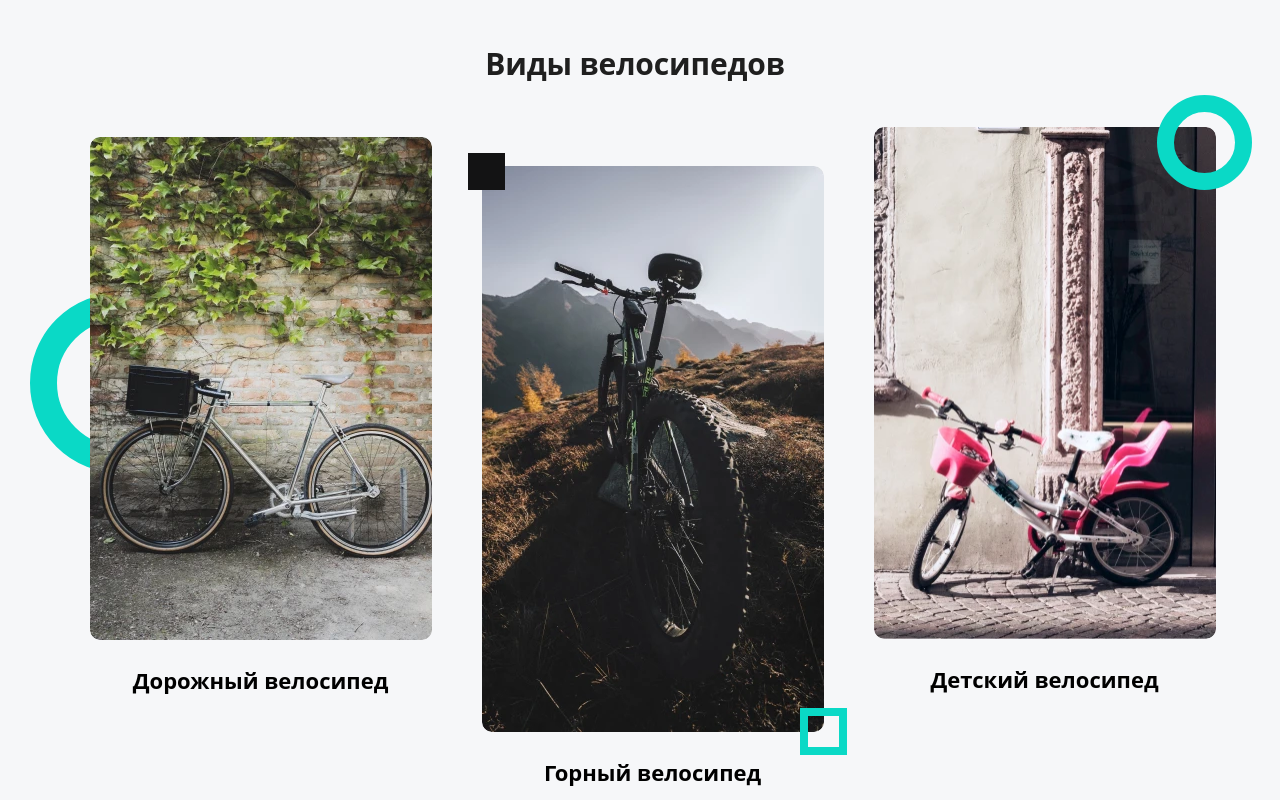
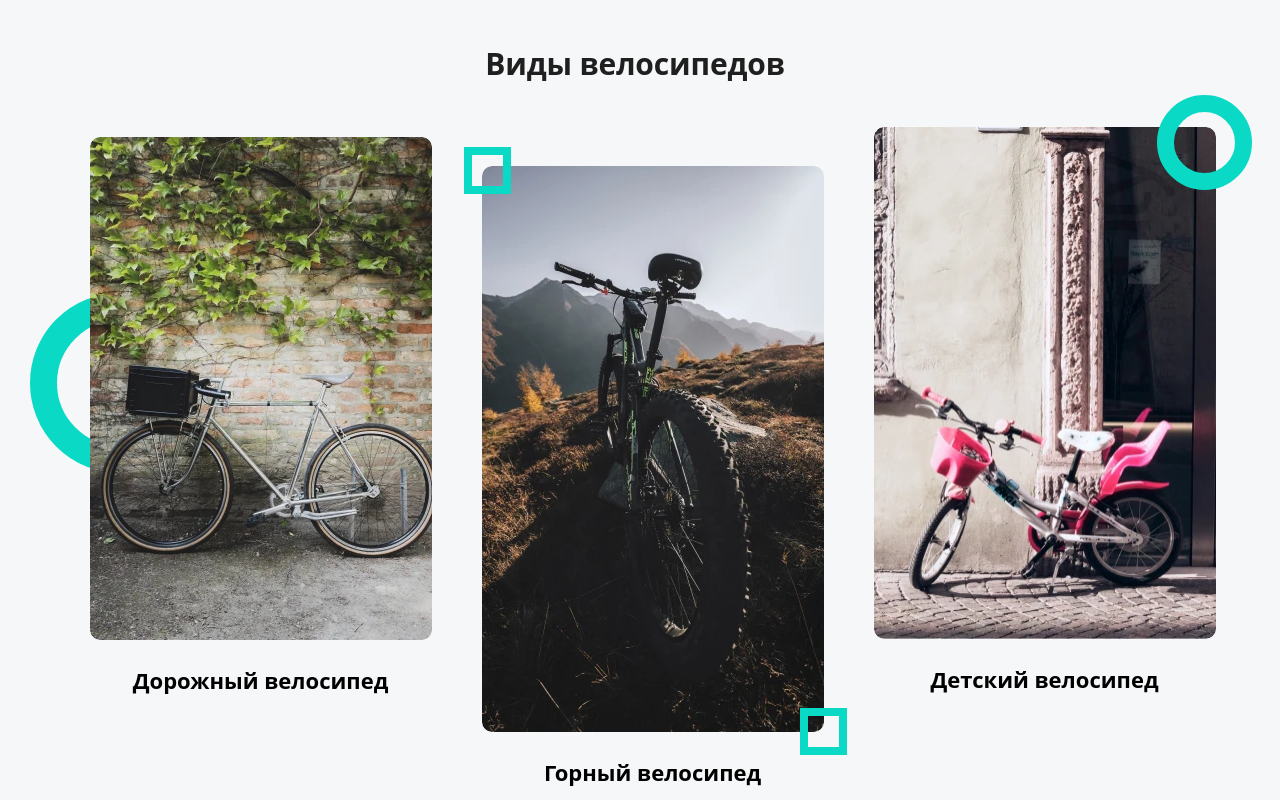
Before and after one commit to intknwn/accelerator-bikes, a website: page source/index.html in a window 1280 px wide. Shown: the part 1440-2240 px from the top of the page. Drawn offline with nearby package versions, Linux system fonts and the light colour scheme; files that its build step writes are made by us from their sources; files whose address does not match are found by name.

Commit message:
Центрирует фон, менят цвет декоративного элемента

```diff
--- a/source/sass/modules/bike-types.scss
+++ b/source/sass/modules/bike-types.scss
@@ -72,13 +72,14 @@
       content: "";
       display: block;
       position: absolute;
-      top: 26px;
-      left: 11px;
+      top: 20px;
+      left: 7px;
 
-      width: 37px;
-      height: 37px;
+      width: 47px;
+      height: 47px;
 
-      background-color: #131314;
+      border: 8px solid #0ad9c6;
+      box-sizing: border-box;
     }
 
     &::after {
--- a/source/sass/modules/site-header.scss
+++ b/source/sass/modules/site-header.scss
@@ -20,6 +20,7 @@
   background-image: url("../img/header-bg-desktop@1x.jpg");
   background-repeat: no-repeat;
   background-size: cover;
+  background-position: center;
 
   @media (min-resolution: $retina-dppx) {
     background-image: url("../img/header-bg-desktop@2x.jpg");
```
Also changed, not shown: build/css/style.css, build/css/style.min.css, 1 other file.
